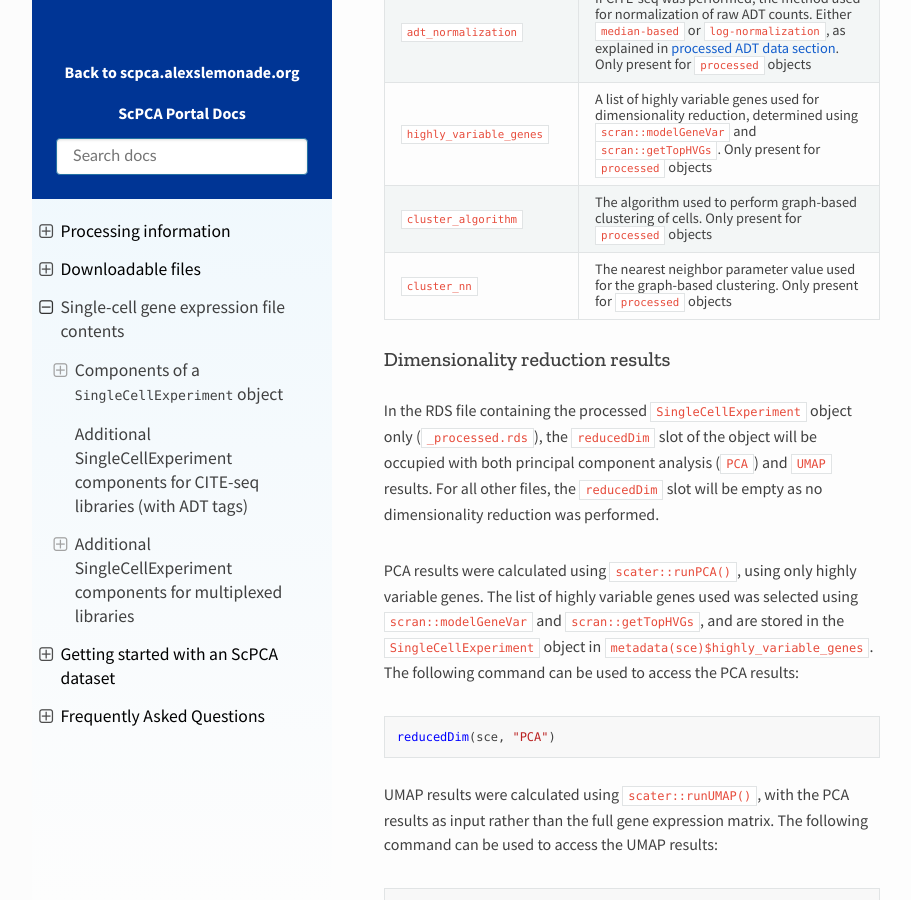
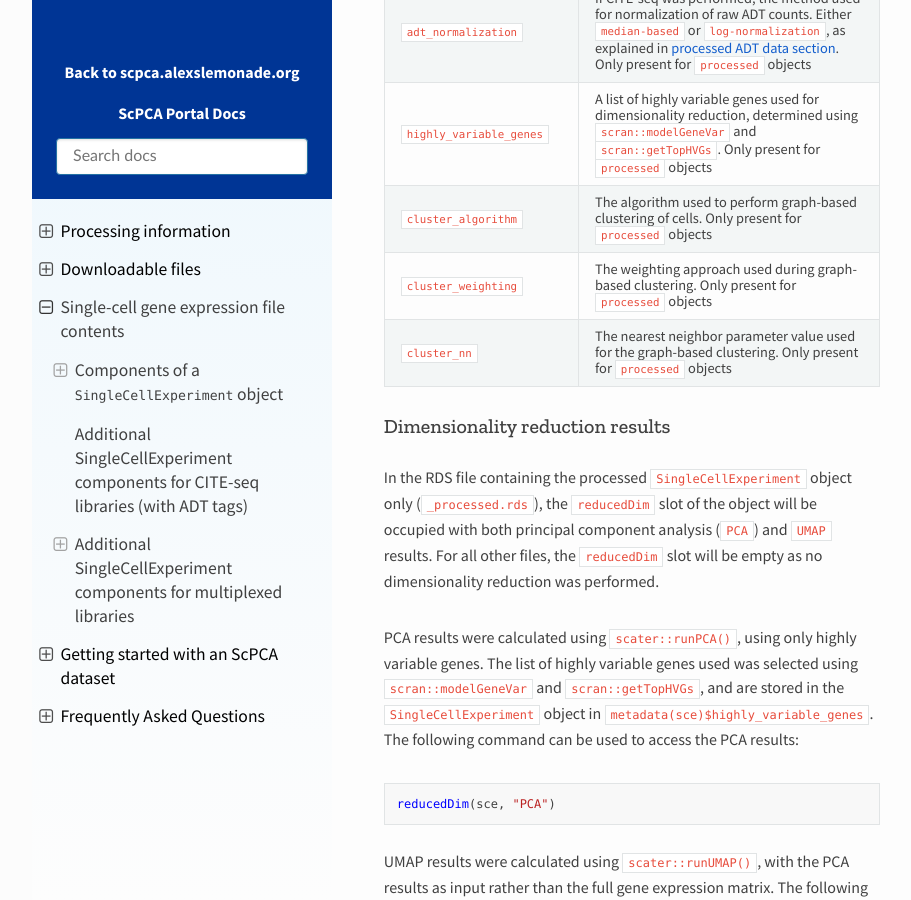
Before and after one commit to DongzeHE/scpca-docs, a Sphinx documentation site: the page built from docs/sce_file_contents.md, in a window 1280 px wide and 900 px high, scrolled down 4543 px. Shown: the whole window, without its empty margins (158-1069 px from the left). Built offline with Sphinx 7.4.7 and the Read the Docs theme 2.0.0, drawn with Linux system fonts in a browser that asks for light colours.

Commit message:
Updates based on default params

```diff
--- a/docs/sce_file_contents.md
+++ b/docs/sce_file_contents.md
@@ -114,6 +114,7 @@ expt_metadata <- metadata(sce)
 | `adt_normalization`        | If CITE-seq was performed, the method used for normalization of raw ADT counts. Either `median-based` or  `log-normalization`, as explained in {ref}`processed ADT data section <processing_information:Processed ADT data>`. Only present for `processed` objects |
 | `highly_variable_genes`        | A list of highly variable genes used for dimensionality reduction, determined using `scran::modelGeneVar` and `scran::getTopHVGs`. Only present for `processed` objects |
 | `cluster_algorithm` | The algorithm used to perform graph-based clustering of cells. Only present for `processed` objects |
+| `cluster_weighting` | The weighting approach used during graph-based clustering. Only present for `processed` objects |
 | `cluster_nn`        | The nearest neighbor parameter value used for the graph-based clustering. Only present for `processed` objects |
 
 ### Dimensionality reduction results
```
Also changed, not shown: docs/processing_information.md (+1 -1 lines).
